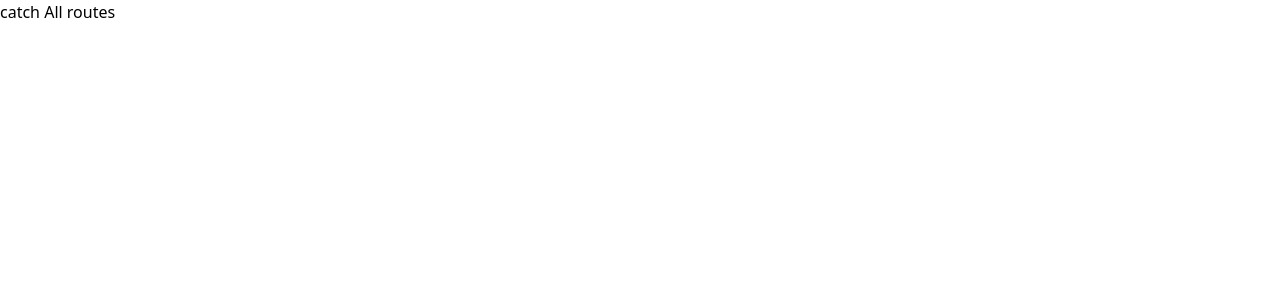
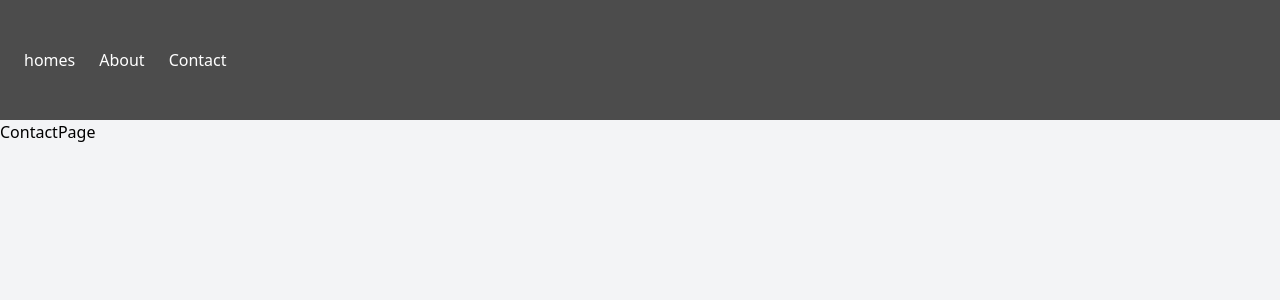
Before and after one commit to DILANTHA9590/learn_next_js, a Next.js app: page /homemain/contact in a window 1280 px wide. Shown: the top 300 px of the page. Built offline with nearby package versions, Linux system fonts and the light colour scheme.

Commit message:
create HomeLayout with navigation and dynamic content area

```diff
--- /dev/null
+++ b/src/app/homemain/about/page.jsx
@@ -0,0 +1,5 @@
+import React from "react";
+
+export default function AboutPage() {
+  return <div className="h-[100%]">AboutPage</div>;
+}
--- /dev/null
+++ b/src/app/homemain/contact/page.jsx
@@ -0,0 +1,5 @@
+import React from "react";
+
+export default function ContactPage() {
+  return <div>ContactPage</div>;
+}
--- /dev/null
+++ b/src/app/homemain/doctoroverview/[doctorid]/page.jsx
@@ -0,0 +1,5 @@
+import React from "react";
+
+export default function DoctorOverview({ params }) {
+  return <div>doctor id {params.doctorid}</div>;
+}
--- /dev/null
+++ b/src/app/homemain/doctoroverview/page.jsx
@@ -0,0 +1,5 @@
+import React from "react";
+
+export default function Homepage() {
+  return <div> Home page page</div>;
+}
--- /dev/null
+++ b/src/app/homemain/layout.jsx
@@ -0,0 +1,16 @@
+import Link from "next/link";
+
+export default function HomeLayout({ children }) {
+  return (
+    <div className="h-screen">
+      <nav className="flex items-center px-6 space-x-6 text-white bg-black/70 h-[15%] backdrop-blur-xl">
+        <Link href="/homemain">homes</Link>
+        <Link href="/homemain/about">About</Link>
+        <Link href="/homemain/contact">Contact</Link>
+      </nav>
+
+      {/* Content - 80% height */}
+      <main className=" overflow-auto bg-gray-100 h-[85%]">{children}</main>
+    </div>
+  );
+}
--- /dev/null
+++ b/src/app/homemain/page.jsx
@@ -0,0 +1,5 @@
+import React from "react";
+
+export default function page() {
+  return <div className="h-[100%] bg-red-800">home main</div>;
+}
--- a/src/app/page.jsx
+++ b/src/app/page.jsx
@@ -1,14 +1,6 @@
-import Image from "next/image";
-import styles from "./page.module.css";
+// app/page.js or app/page.tsx
+import { redirect } from "next/navigation";
 
 export default function Home() {
-  return (
-    <>
-      <h1>ho next js</h1>
-      <h1 className="text-3xl font-bold underline bg-red-400 ">Hello world!</h1>
-      <h1 className="text-"></h1>
-
-      <h1></h1>
-    </>
-  );
+  redirect("/homemain"); // ✅ Automatically redirect when this page is hit
 }
```
